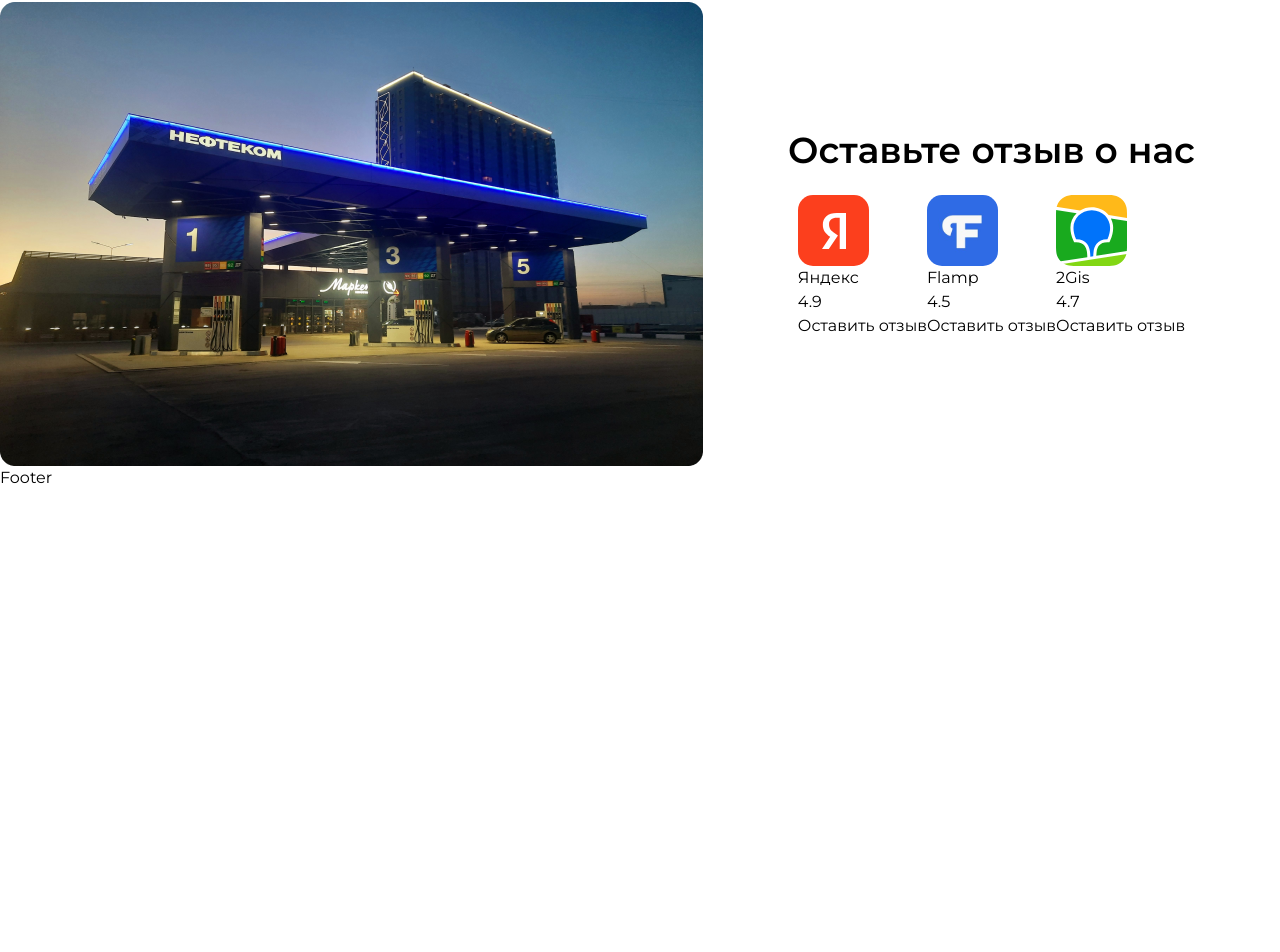
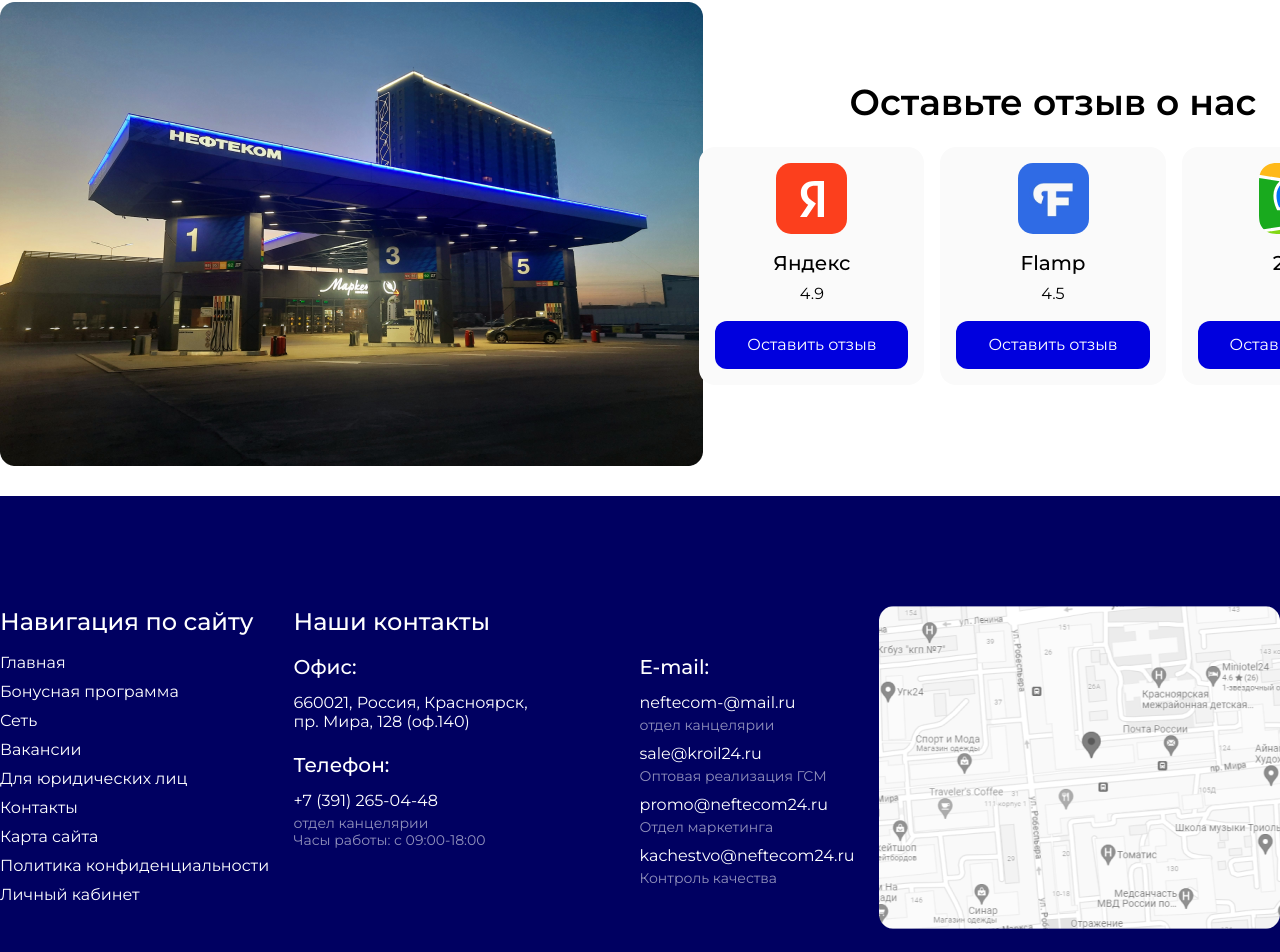
Before and after one commit to Tishev/ArkoMebel, a React (Create React App) app in the folder project/: page / in a window 1280 px wide. Shown: the part 3708-4660 px from the top of the page. Before the commit the page ends 4198 px from the top, so only its background shows below. Built offline with nearby package versions, Linux system fonts and the light colour scheme.

Commit message:
доделал home страницу
-сделал футер
TODO: нужно добавить стили для футера

```diff
--- a/project/src/components/UI/feedbackItems/FeedbackItems.jsx
+++ b/project/src/components/UI/feedbackItems/FeedbackItems.jsx
@@ -2,11 +2,11 @@
 import styles from './FeedbackItems.module.scss';
 const FeedbackItems = ({ img, name, rating }) => {
     return (
-        <div>
-            <img src={img} alt={name} />
-            <h2>{name}</h2>
-            <p>{rating}</p>
-            <button>Оставить отзыв</button>
+        <div className={styles.item}>
+            <img className={styles.img} src={img} alt={name} />
+            <h2 className={styles.name}>{name}</h2>
+            <p className={styles.rating}>{rating}</p>
+            <button className={styles.btn}>Оставить отзыв</button>
         </div>
     );
 };
--- a/project/src/components/UI/feedbackItems/FeedbackItems.module.scss
+++ b/project/src/components/UI/feedbackItems/FeedbackItems.module.scss
@@ -0,0 +1,19 @@
+.item {
+    @apply bg-gray flex flex-col items-center p-4 rounded-2xl;
+
+    .img {
+    }
+    .name {
+        @apply mt-[15px] mb-[5px] font-medium text-xl;
+    }
+    .rating {
+        @apply mb-[15px] font-normal text-base;
+    }
+    .btn {
+        @apply transition-all duration-500 ease-out rounded-xl text-white whitespace-nowrap py-3 px-8 bg-blue text-center font-normal text-base;
+
+        &:hover {
+            @apply bg-white text-blue;
+        }
+    }
+}
--- a/project/src/components/footer/Footer.jsx
+++ b/project/src/components/footer/Footer.jsx
@@ -1,7 +1,60 @@
-import React from 'react';
+import React, { useState } from 'react';
+import styles from './Footer.module.scss';
+import map from '../../assets/img/footer/footerMAP.png';
+import { footerNavigationData } from '../../data/footer';
+const Footer = () => {
+    const [dataNav, setDataNav] = useState(footerNavigationData);
+    return (
+        <footer className={styles.footer}>
+            <div className="container">
+                <div className={styles.content}>
+                    <div className={styles.leftContent}>
+                        <h1 className={styles.title}>Навигация по сайту</h1>
 
-const Footer = () => {
-    return <div>Footer</div>;
+                        <ul className={styles.navigation}>
+                            {dataNav.map((item) => (
+                                <li className={styles.li} key={item.id}>
+                                    {item.name}
+                                </li>
+                            ))}
+                        </ul>
+                    </div>
+                    <div className={styles.centerContent}>
+                        <h1 className={styles.title}>Наши контакты</h1>
+                        <div className={styles.contacts}>
+                            <div className={styles.left}>
+                                <h2 className={styles.h2}>Офис:</h2>
+                                <p className={styles.text}>
+                                    660021, Россия, Красноярск,
+                                    <br /> пр. Мира, 128 (оф.140)
+                                </p>
+                                <h2 className={styles.h2other}>Телефон:</h2>
+                                <p className={styles.text}>+7 (391) 265-04-48</p>
+                                <p className={styles.subtext}>
+                                    отдел канцелярии
+                                    <br /> Часы работы: с 09:00-18:00
+                                </p>
+                            </div>
+                            <div className={styles.right}>
+                                <h2 className={styles.h2}>E-mail:</h2>
+                                <p className={styles.text}>neftecom-@mail.ru</p>
+                                <p className={styles.subtext}>отдел канцелярии</p>
+                                <p className={styles.text}>sale@kroil24.ru</p>
+                                <p className={styles.subtext}>Оптовая реализация ГСМ</p>
+                                <p className={styles.text}>promo@neftecom24.ru</p>
+                                <p className={styles.subtext}>Отдел маркетинга</p>
+                                <p className={styles.text}>kachestvo@neftecom24.ru</p>
+                                <p className={styles.subtext}>Контроль качества</p>
+                            </div>
+                        </div>
+                    </div>
+                    <div className={styles.rightContent}>
+                        <img src={map} alt="map" />
+                    </div>
+                </div>
+            </div>
+        </footer>
+    );
 };
 
 export default Footer;
--- /dev/null
+++ b/project/src/components/footer/Footer.module.scss
@@ -0,0 +1,45 @@
+.footer {
+    @apply bg-darkBlue mt-[30px];
+}
+
+.content {
+    @apply flex py-[110px] justify-between;
+
+    .leftContent {
+        @apply flex flex-col justify-start;
+
+        .navigation {
+            @apply flex flex-col items-start gap-[10px];
+            .li {
+                @apply text-white font-normal text-[16px];
+                line-height: 19px;
+            }
+        }
+    }
+
+    .centerContent {
+        @apply flex flex-col justify-start;
+
+        .contacts {
+            @apply flex justify-between gap-28;
+        }
+    }
+}
+.text {
+    @apply text-white font-normal text-[16px];
+    line-height: 19px;
+}
+.subtext {
+    @apply text-white opacity-[0.57] mt-[5px] mb-[10px];
+    font-size: 14px;
+    line-height: 17px;
+}
+.title {
+    @apply font-medium text-2xl text-white mb-[15px];
+}
+.h2 {
+    @apply text-white font-medium text-xl mb-3;
+}
+.h2other {
+    @apply text-white font-medium text-xl mb-3 mt-[20px];
+}
--- /dev/null
+++ b/project/src/data/footer/index.js
@@ -0,0 +1,42 @@
+export const footerNavigationData = [
+    {
+        id: 1,
+        name: 'Главная',
+    },
+
+    {
+        id: 2,
+        name: 'Бонусная программа',
+    },
+
+    {
+        id: 3,
+        name: 'Сеть',
+    },
+
+    {
+        id: 4,
+        name: 'Вакансии',
+    },
+
+    {
+        id: 5,
+        name: 'Для юридических лиц',
+    },
+    {
+        id: 6,
+        name: 'Контакты',
+    },
+    {
+        id: 7,
+        name: 'Карта сайта',
+    },
+    {
+        id: 8,
+        name: 'Политика конфиденциальности',
+    },
+    {
+        id: 9,
+        name: 'Личный кабинет',
+    },
+];
--- a/project/src/pages/Home.jsx
+++ b/project/src/pages/Home.jsx
@@ -111,7 +111,7 @@
                             <h2 className="font-semibold text-4xl mb-[25px]">
                                 Оставьте отзыв о нас
                             </h2>
-                            <div className="flex justify-between items-center">
+                            <div className="flex justify-between items-center gap-4">
                                 {dataFeedbackItems.map((item) => (
                                     <FeedbackItems
                                         key={item.id}
--- a/project/tailwind.config.js
+++ b/project/tailwind.config.js
@@ -8,6 +8,7 @@
                 white: '#FFFFFF',
                 gray: '#FAFAFA',
                 red: '#DD2A1B',
+                darkBlue: '#000061',
             },
         },
     },
```
Also changed, not shown: project/src/assets/img/footer/footerMAP.png (added).
